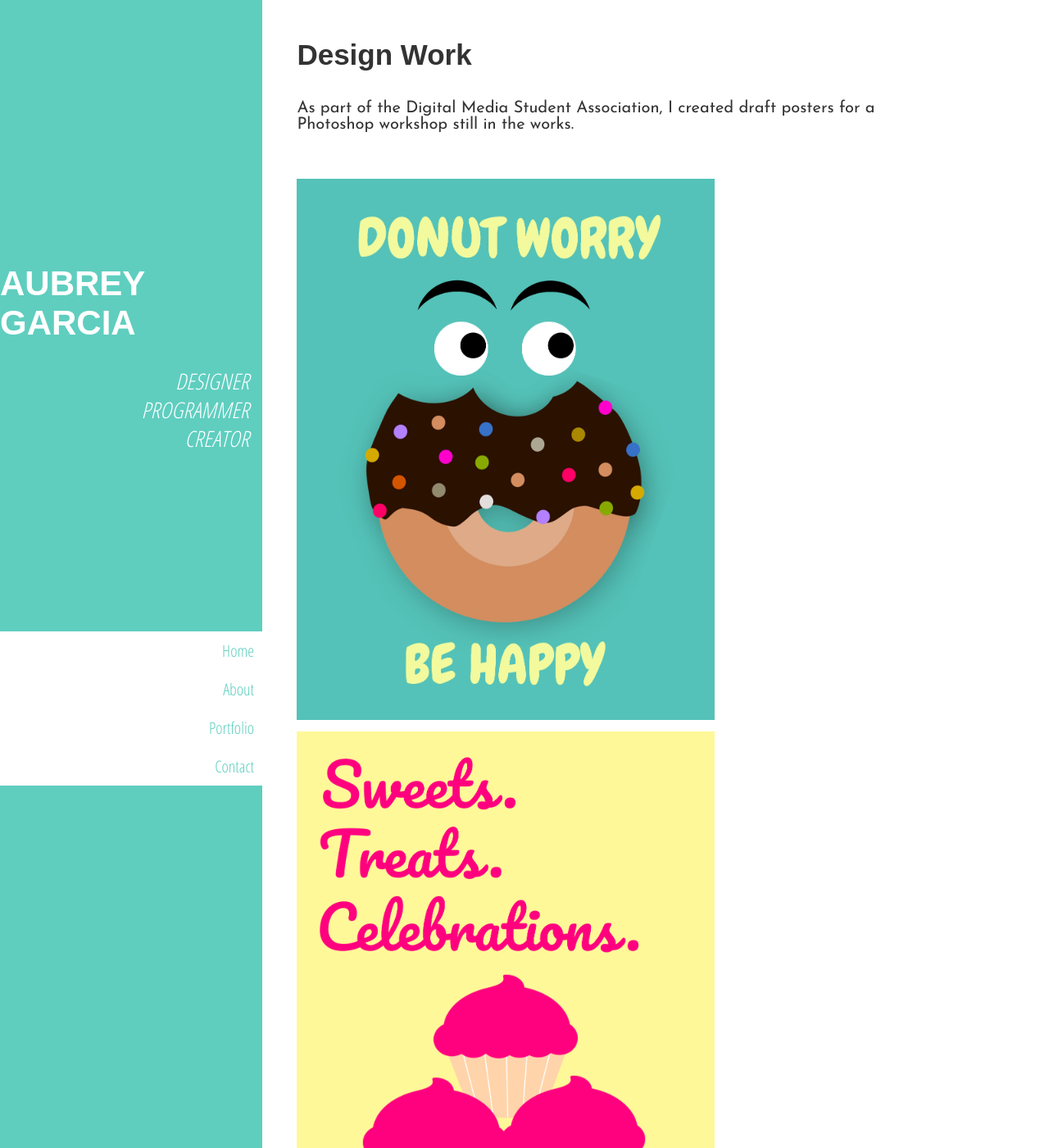
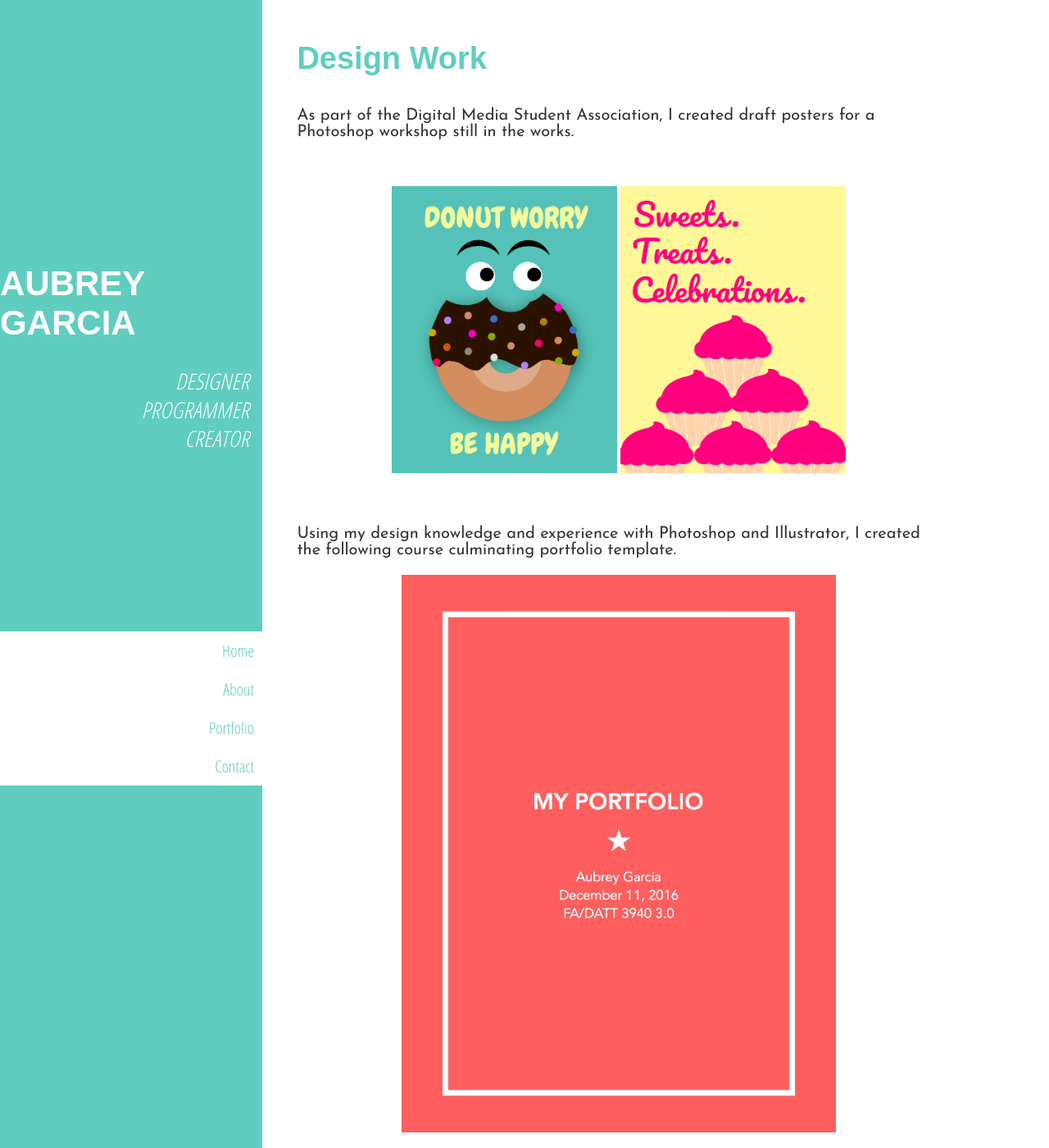
Before and after one commit to aubreymae/-old-aubreymae.github.io, a Jekyll site: the page built from designwork-page.html, in a window 1280 px wide and 1400 px high. Shown: the whole window at 82% size. Built offline with Jekyll 4.4.1, drawn with Linux system fonts in a browser that asks for light colours; some web fonts are replaced.

Commit message:
Improved typography, alignment

```diff
--- a/css/style.css
+++ b/css/style.css
@@ -12,9 +12,33 @@
 	IMPORTED FONTS
 *  ============================================================== */
 
-@import url('https://fonts.googleapis.com/css?family=Cabin|Droid+Sans|Josefin+Sans|Open+Sans+Condensed:300|Rationale');
+@import url('https://fonts.googleapis.com/css?family=Droid+Sans|Josefin+Sans|Open+Sans+Condensed:300|Rationale|Quicksand');
 
 
+h1,
+h2,
+h3,
+h4,
+h5,
+h6
+{
+  position: relative;
+
+	font-family: 'Quicksand', sans-serif;
+  font-weight: 700;
+  color: #787878;
+}
+
+a
+{
+  text-decoration: none;
+  color: #5fcebf;
+}
+
+a:hover
+{
+  color: #f4df41;
+}
 
 /* ============================================================== *
 	SIDEBAR
@@ -44,6 +68,11 @@
 	font-weight: bold;
 	text-transform: uppercase;
 	color: white;
+}
+
+.site-sb-title:hover
+{
+  color: #f4df41;
 }
 
 .site-sb-desc-tags
@@ -153,10 +182,10 @@
 {
 	position: relative;
 
-	font-family: 'Rationale', sans-serif;
-	font-size: 35px;
+	font-family: 'Droid Sans', sans-serif;
+	font-size: 38px;
 	font-weight: bold;
-	color: #333333;
+	color: #5fcebf;
 }
 
 .content-page-text
@@ -217,13 +246,27 @@
 	display: block;
 }
 
+#posters-content
+{
+  text-align: center;
+}
+
 .designwork-img
 {
 	display: inline-block;
 	margin-right: auto;
-	margin-bottom: 10px;
 	margin-left: auto;
 
-	width: 510px;
-	height: 660px;
+	width: 275px;
+	height: 350px;
 }
+
+.portfolio3940-img
+{
+    margin-right: auto;
+    margin-bottom: 50px;
+    margin-left: auto;
+
+    width: 530px;
+    height: 680px;
+}
--- a/designwork-page.html
+++ b/designwork-page.html
@@ -19,9 +19,9 @@ permalink: /designwork
     Using my design knowledge and experience with Photoshop and Illustrator, I created the following course culminating portfolio template.
 	</p>
 	<div id="posters-content">
-		<img src="{{ site.baseurl }}/images/3940portfolio.jpg" class="designwork-img"/>
-		<img src="{{ site.baseurl }}/images/3940portfolio_pg2.jpg" class="designwork-img"/>
-		<img src="{{ site.baseurl }}/images/3940portfolio_pg3.jpg" class="designwork-img"/>
-		<img src="{{ site.baseurl }}/images/3940portfolio_pg4.jpg" class="designwork-img"/>
+		<img src="{{ site.baseurl }}/images/3940portfolio.jpg" class="portfolio3940-img"/>
+		<img src="{{ site.baseurl }}/images/3940portfolio_pg2.jpg" class="portfolio3940-img"/>
+		<img src="{{ site.baseurl }}/images/3940portfolio_pg3.jpg" class="portfolio3940-img"/>
+		<img src="{{ site.baseurl }}/images/3940portfolio_pg4.jpg" class="portfolio3940-img"/>
 	</div>
 </div>
--- a/wisesite-page.html
+++ b/wisesite-page.html
@@ -7,8 +7,8 @@ permalink: /wisesite
 <div class="site-content">
 	<p class="content-page-title">Women in Science and Engineering Website</p>
 	<p class="content-page-text">
-    With my role as the Treasure and Webmaster of WISE for the 2016-2017 year, I worked on website development projects for the club's personal site and for The Lady Hacks event site.
+    With my role as the Treasurer and Webmaster of WISE for the 2016-2017 year, I worked on website development projects for the club's personal site and for The Lady Hacks event site.
 		<br></br>
-    I planned and set up the current club site at wise.lassonde.yorku.ca and The Lady Hacks site using WordPress.
+    I planned and set up the current club <a href="http://wise.lassonde.yorku.ca">site</a> and The Lady Hacks site using WordPress.
 	</p>
 </div>
```
Also changed, not shown: k3c-page.html (+6 -6 lines), northbear-page.html (+6 -6 lines).
